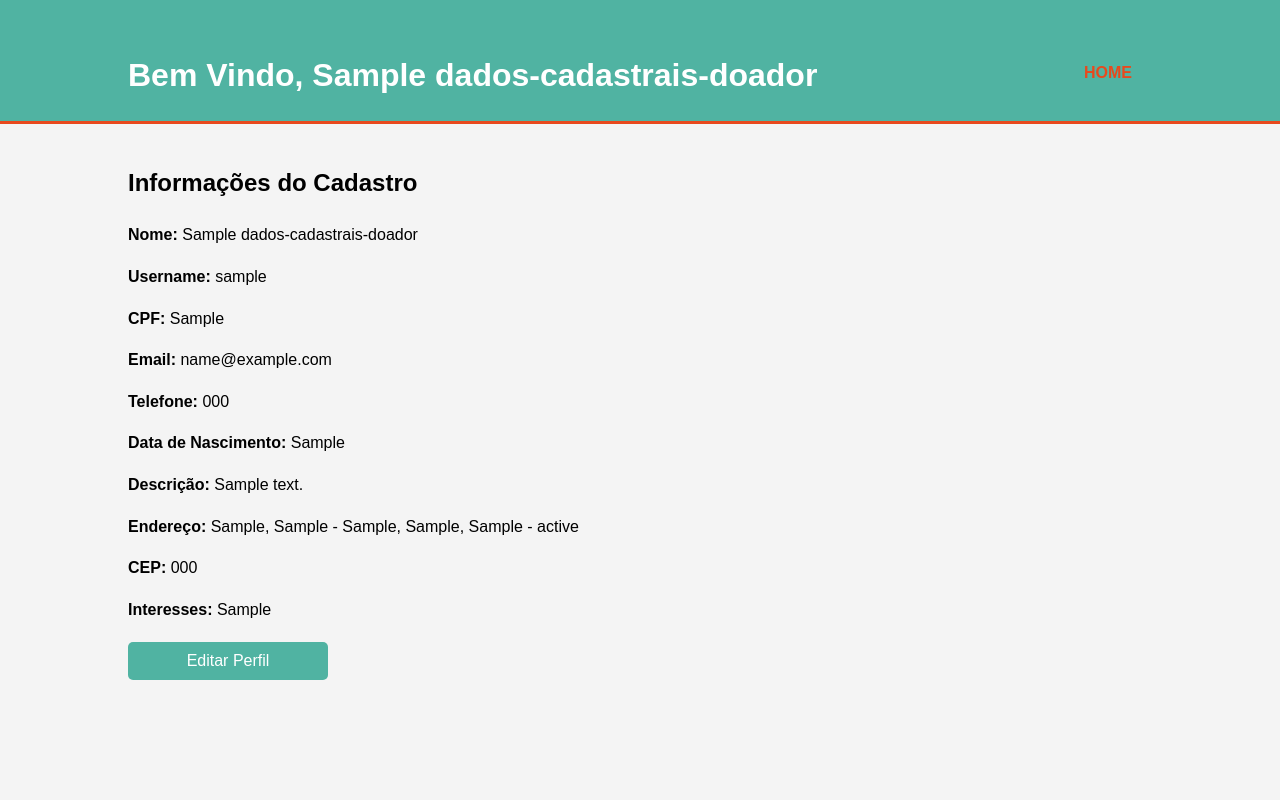
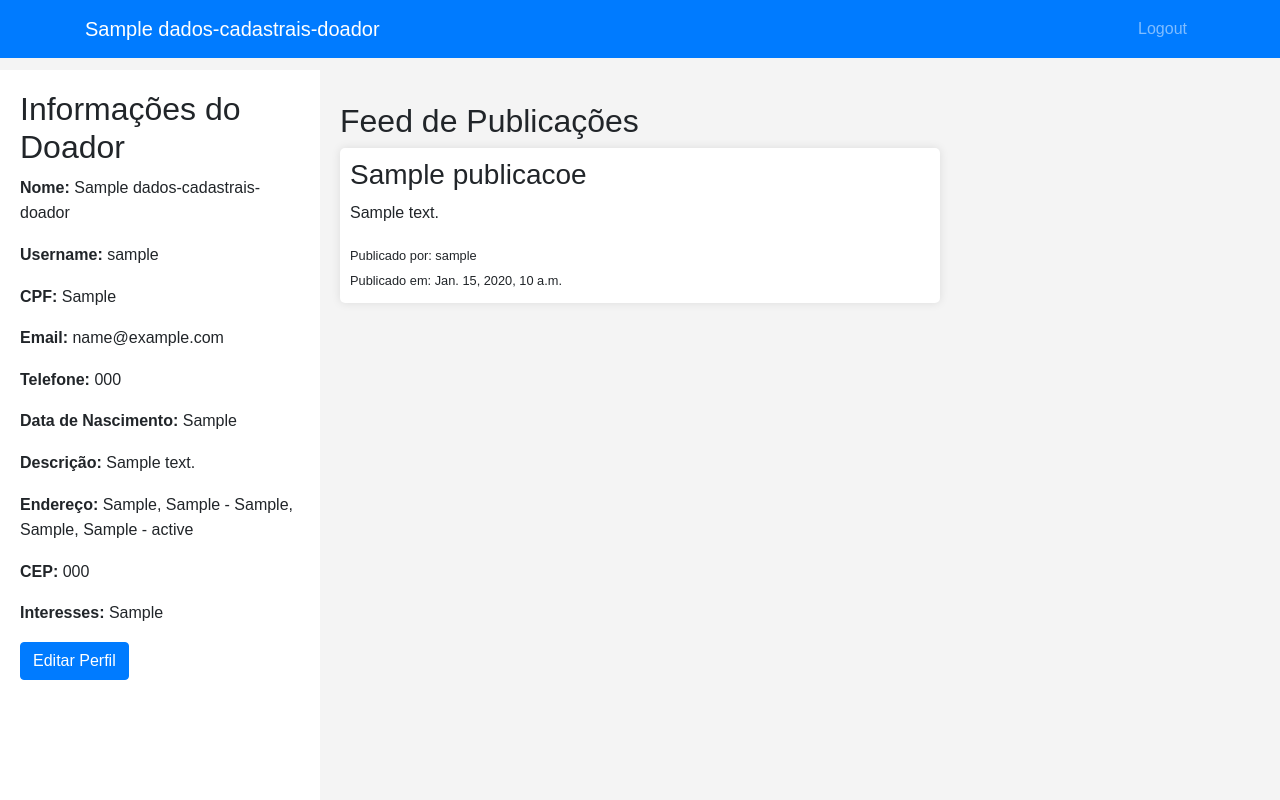
Before and after one commit to RonaldoTSM/donare, a Django app: a page that uses app_pagina_inicial/templates/paginas/home_doador.html in a window 1280 px wide. Run offline with Django 4.2, Linux system fonts and the light colour scheme; tables that the repository leaves empty hold one stand-in row (values such as "Sample post"); parts of the project's set-up code (start-up, migrations or seed data) failed here and were passed over; some libraries are stand-ins or nearby versions.

Commit message:
implementação do feed de publicações para o doador

```diff
--- a/app_pagina_inicial/templates/paginas/home_doador.html
+++ b/app_pagina_inicial/templates/paginas/home_doador.html
@@ -2,6 +2,8 @@
 <html>
 <head>
     <title>{{ doador.Nome }}</title>
+    <!-- Inclusão do CSS do Bootstrap -->
+    <link rel="stylesheet" href="https://stackpath.bootstrapcdn.com/bootstrap/4.3.1/css/bootstrap.min.css">
     <style>
         body {
             font-family: Arial, sans-serif;
@@ -10,11 +12,12 @@
             padding: 0;
             line-height: 1.6;
         }
-        .container {
-            width: 80%;
-            margin: auto;
-            overflow: hidden;
-            padding: 20px;
+        .publicacao {
+            background-color: #fff;
+            padding: 10px;
+            margin-bottom: 10px;
+            border-radius: 5px;
+            box-shadow: 0 0 10px rgba(0,0,0,0.1);
         }
         header {
             background: #50b3a2;
@@ -23,74 +26,64 @@
             min-height: 70px;
             border-bottom: #e8491d 3px solid;
         }
-        header a {
+        header a, header a:hover {
             color: #ffffff;
             text-decoration: none;
-            text-transform: uppercase;
             font-size: 16px;
         }
-        header ul {
-            padding: 0;
-            margin: 0;
-            list-style: none;
-            overflow: hidden;
-        }
-        header li {
-            float: left;
-            display: inline;
-            padding: 0 20px 0 20px;
-        }
-        header #branding {
-            float: left;
-        }
-        header #branding h1 {
-            margin: 0;
-        }
-        header nav {
-            float: right;
-            margin-top: 10px;
-        }
-        header .highlight, header .current a {
-            color: #e8491d;
+        header .navbar-nav .nav-item .nav-link {
+            text-transform: uppercase;
             font-weight: bold;
         }
-        header a:hover {
-            color: #ffffff;
+        header .navbar-nav .nav-item .nav-link:hover {
             font-weight: bold;
         }
-        button#editProfile {
-            display: block;
-            width: 200px;
-            padding: 10px;
-            margin: 20px 0;
-            background: #50b3a2;
-            color: white;
-            border: none;
-            border-radius: 5px;
-            cursor: pointer;
-            font-size: 16px;
+        header .navbar-nav .nav-item.active .nav-link {
+            color: #e8491d;
         }
-        button#editProfile:hover {
-            background: #e8491d;
+        /* Ajustes para o sistema de grid do Bootstrap */
+        @media (min-width: 992px) {
+            .left-column {
+                position: fixed;
+                top: 70px; /* Ajustar com a altura do seu navbar */
+                left: 0;
+                width: 25%;
+                bottom: 0;
+                overflow-y: auto;
+                padding: 20px;
             }
+            .center-column {
+                margin-left: 25%;
+                width: 50%;
+                padding: 20px;
+            }
+        }
+
     </style>
 </head>
 <body>
-    <header>
+    <!-- Navbar do Bootstrap -->
+    <nav class="navbar navbar-expand-lg navbar-dark bg-primary">
         <div class="container">
-            <div id="branding">
-                <h1>Bem Vindo, {{ doador.Nome }}</h1>
+            <a class="navbar-brand" href="#">{{ doador.Nome }}</a>
+            <button class="navbar-toggler" type="button" data-toggle="collapse" data-target="#navbarResponsive" aria-controls="navbarResponsive" aria-expanded="false" aria-label="Toggle navigation">
+                <span class="navbar-toggler-icon"></span>
+            </button>
+            <div class="collapse navbar-collapse" id="navbarResponsive">
+                <ul class="navbar-nav ml-auto">
+                    <li class="nav-item">
+                        <a class="nav-link" href="{% url 'tela_inicial' %}">Logout</a>
+                    </li>
+                </ul>
             </div>
-            <nav>
-                <ul>
-                    <li class="current"><a href="#">Home</a></li>
-                </ul>
+        </div>
     </nav>
-        </div>
-    </header>
 
-    <div class="container">
-        <h2>Informações do Cadastro</h2>
+    <div class="container-fluid mt-4">
+        <div class="row">
+            <!-- Coluna esquerda para informações do perfil do doador -->
+            <div class="left-column bg-white">
+                <h2>Informações do Doador</h2>
                 <p><strong>Nome:</strong> {{ doador.Nome }}</p>
                 <p><strong>Username:</strong> {{ doador.username }}</p>
                 <p><strong>CPF:</strong> {{ doador.cpf }}</p>
@@ -102,8 +95,37 @@
                 <p><strong>CEP:</strong> {{ doador.cep }}</p>
                 <p><strong>Interesses:</strong> {{ doador.interesses }}</p>
 
-        <button id="editProfile">Editar Perfil</button>
+                <button id="editProfile" class="btn btn-primary">Editar Perfil</button>
             </div>
+
+            <!-- Coluna central para publicações das ONGs -->
+            <div class="col-md-6 center-column">
+                <!-- Feed de Publicações -->
+            <h2>Feed de Publicações</h2>
+            <div id="feedPublicacoes">
+                {% for publicacao in publicacoes %}
+                    <div class="publicacao">
+                        <h3>{{ publicacao.titulo }}</h3>
+                        <p>{{ publicacao.descricao }}</p>
+                        <small>Publicado por: {{ publicacao.autor.username }}</small><br>
+                        <small>Publicado em: {{ publicacao.data_publicacao }}</small>
+                    </div>
+                {% empty %}
+                    <p>Nenhuma publicação encontrada.</p>
+                {% endfor %}
+            </div>
+
+            <!-- Coluna da direita para manter o layout alinhado -->
+            <div class="col-md-3">
+                <!-- Espaço em branco por enquanto -->
+            </div>
+        </div>
+    </div>
+
+    <!-- Scripts do Bootstrap -->
+    <script src="https://code.jquery.com/jquery-3.3.1.slim.min.js"></script>
+    <script src="https://cdnjs.cloudflare.com/ajax/libs/popper.js/1.14.7/umd/popper.min.js"></script>
+    <script src="https://stackpath.bootstrapcdn.com/bootstrap/4.3.1/js/bootstrap.min.js"></script>
 
     <script>
         document.getElementById('editProfile').addEventListener('click', function() {
--- a/app_pagina_inicial/views.py
+++ b/app_pagina_inicial/views.py
@@ -15,7 +15,9 @@ def home_ong(request, username):
 
 def home_doador(request, username):
     doador = get_object_or_404(Cadastro, username=username)
-    return render(request, 'paginas/home_doador.html', {'doador': doador})
+    publicacoes = Publicacao.objects.all().order_by('-data_publicacao')
+
+    return render(request, 'paginas/home_doador.html', {'doador': doador, 'publicacoes': publicacoes})
 
 def edit_doador(request, username):
     doador = Cadastro.objects.get(username=username)
@@ -38,6 +40,11 @@ def adicionar_publicacao(request, username):
         form = PublicacaoForm()
 
     return render(request, 'template_adicionar_publicacao.html', {'form': form, 'usuario': usuario})
+
+def feed_publicacoes(request):
+    publicacoes = Publicacao.objects.all().order_by('-data_publicacao')
+    print(publicacoes)  # Para debugging
+    return render(request, 'paginas/home_doador.html', {'publicacoes': publicacoes})
 
 def edit_ong(request, username):
     ong = get_object_or_404(CadastroOng, username=username)
--- a/projeto_donare/urls.py
+++ b/projeto_donare/urls.py
@@ -40,5 +40,6 @@ urlpatterns = [
     path('ong/<str:username>/edit/banco', home_views.edit_banco, name="editar_infos_banco"),
     path('ong/<str:username>/atualizar/banco', home_views.atualizar_infos_banco, name="atualizar_infos_banco"),
     path('ong/<str:username>/adicionar_publicacao/', home_views.adicionar_publicacao, name='adicionar_publicacao'),
+    path('feed-publicacoes/', home_views.feed_publicacoes, name='feed_publicacoes'),
 
     ]
```
Also changed, not shown: app_pagina_inicial/templates/paginas/home_ong.html (+79 -96 lines). Lines whose indentation alone changed are shown as unchanged.
